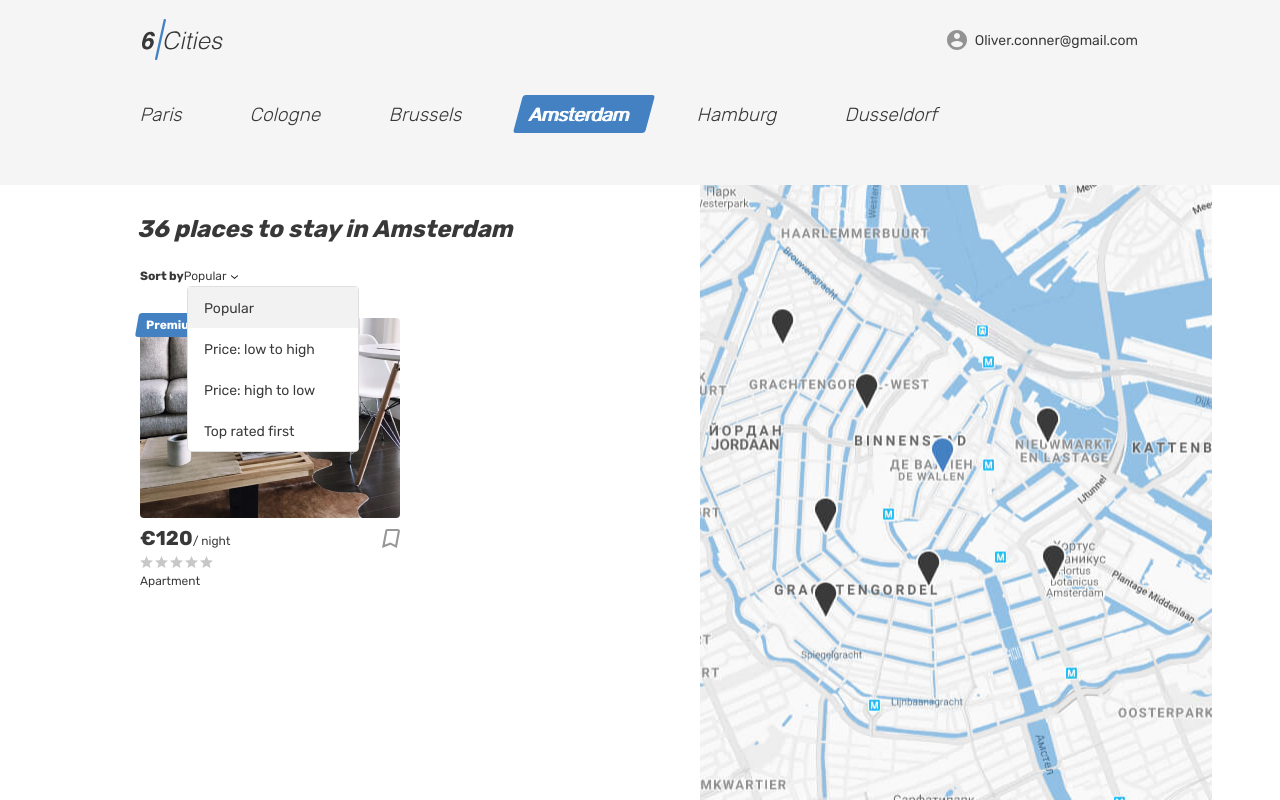
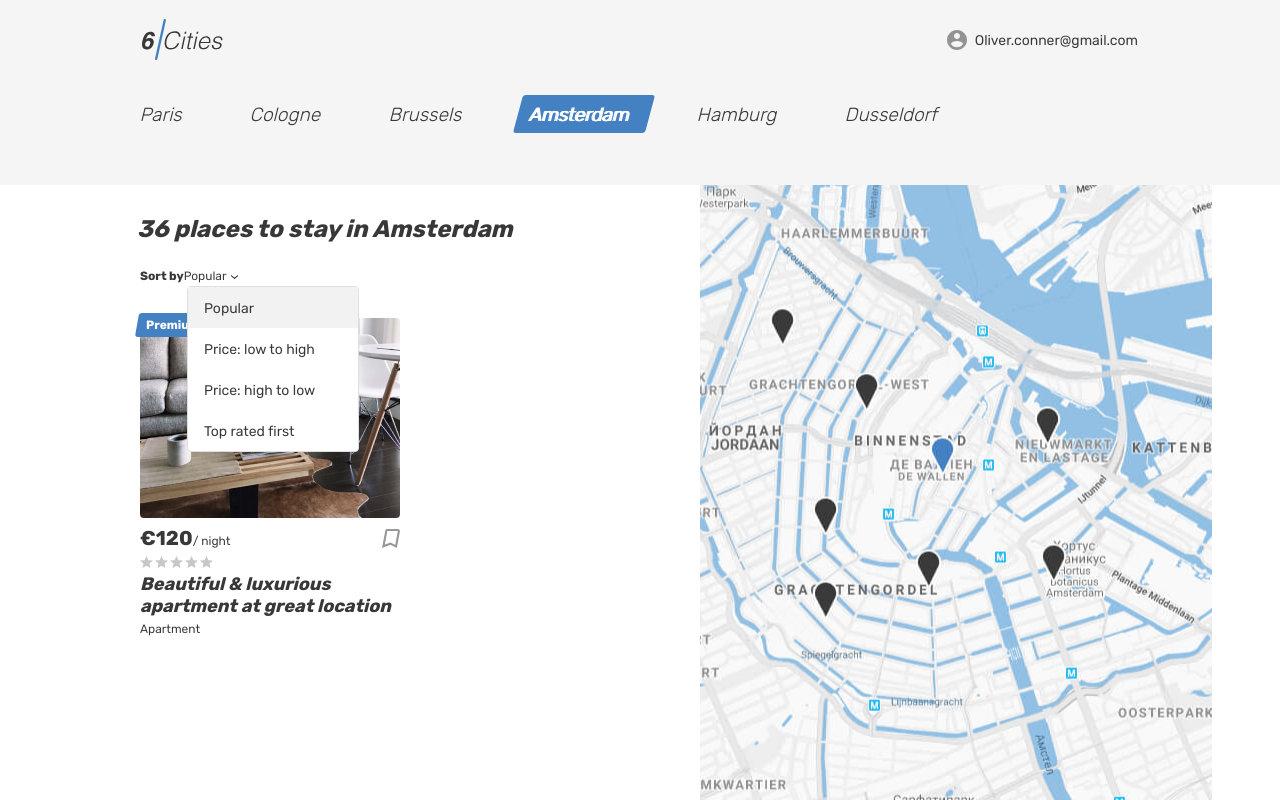
Before and after one commit to ea-dorosh/234322-six-cities-3, a React app: page / in a window 1280 px wide. Built offline with nearby package versions, Linux system fonts and the light colour scheme.

Commit message:
fix error with placesName

```diff
--- a/src/components/app/app.jsx
+++ b/src/components/app/app.jsx
@@ -6,13 +6,12 @@ const App = (props) => {
   // eslint-disable-next-line react/prop-types
   const advertsCount = props.advertsCount;
   // eslint-disable-next-line react/prop-types
-  const placesName = props.placesNames;
-  console.log(placesName)
+  const placesName = props.placesName;
 
   return (
     <Main
       advertsCount = {advertsCount}
-      placeName = {placesName}
+      placesName = {placesName}
     />
   );
 };
--- a/src/components/main/main.jsx
+++ b/src/components/main/main.jsx
@@ -6,9 +6,7 @@ const Main = (props) => {
   // eslint-disable-next-line react/prop-types
   const advertsCount = props.advertsCount;
   // eslint-disable-next-line react/prop-types
-  const placesName = props.placesNames;
-  console.log(advertsCount)
-  console.log(placesName)
+  const placesName = props.placesName;
 
   return (
     <div className="page page--gray page--main">
--- a/src/components/place-card/place-card.jsx
+++ b/src/components/place-card/place-card.jsx
@@ -2,8 +2,8 @@ import React from "react";
 
 const PlaceCard = (props) => {
 
-  // eslint-disable-next-line no-unused-vars
-  const placesName = props;
+  // eslint-disable-next-line no-unused-vars,react/prop-types
+  const placesName = props.placesName;
 
   return (
     <article className="cities__place-card place-card">
@@ -35,7 +35,7 @@ const PlaceCard = (props) => {
           </div>
         </div>
         <h2 className="place-card__name">
-          {/* <a href="#">{placesName}</a>*/}
+          <a href="#">{placesName[0]}</a>
         </h2>
         <p className="place-card__type">Apartment</p>
       </div>
--- a/src/index.js
+++ b/src/index.js
@@ -15,7 +15,7 @@ const placesName = [
 ReactDOM.render(
     <App
       advertsCount = {Settings.ADVERTS_COUNT}
-      placesNames = {placesName}
+      placesName = {placesName}
     />,
     document.querySelector(`#root`)
 );
```
